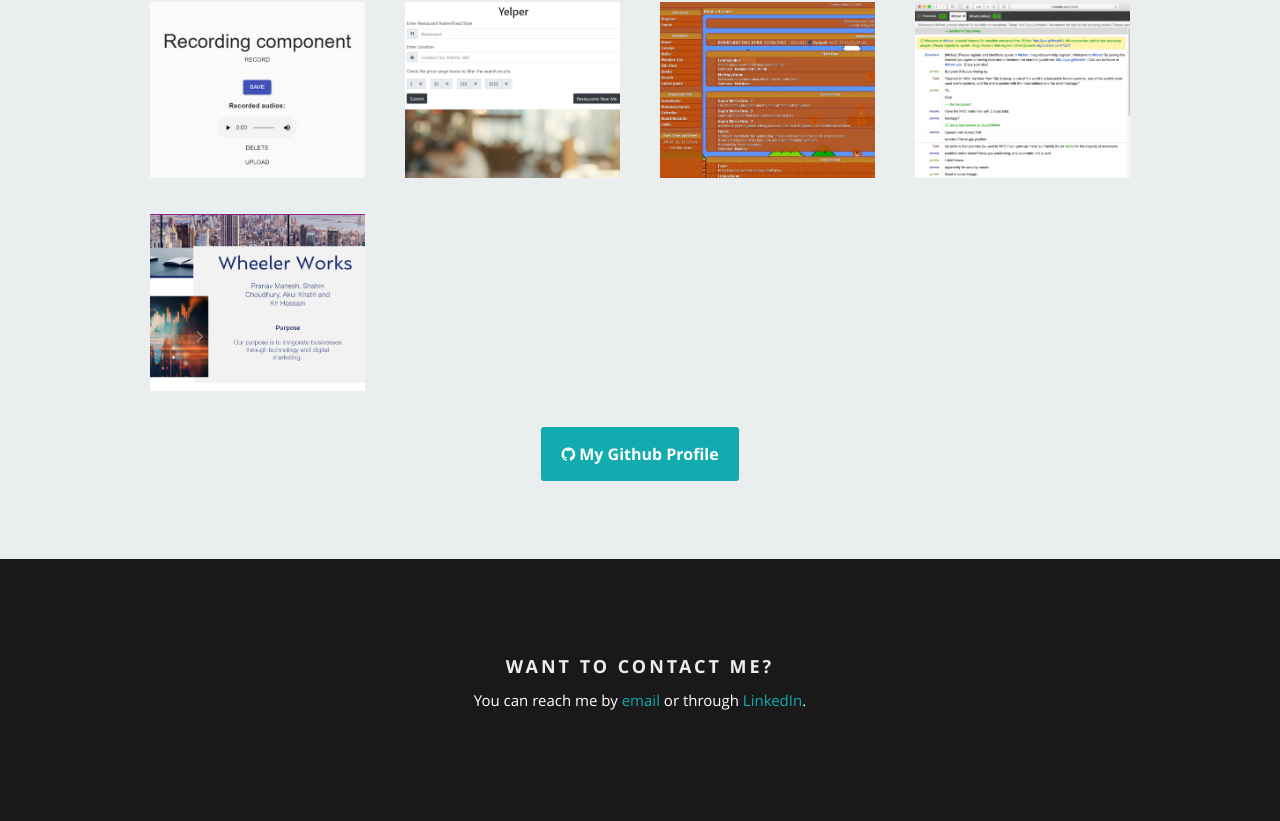
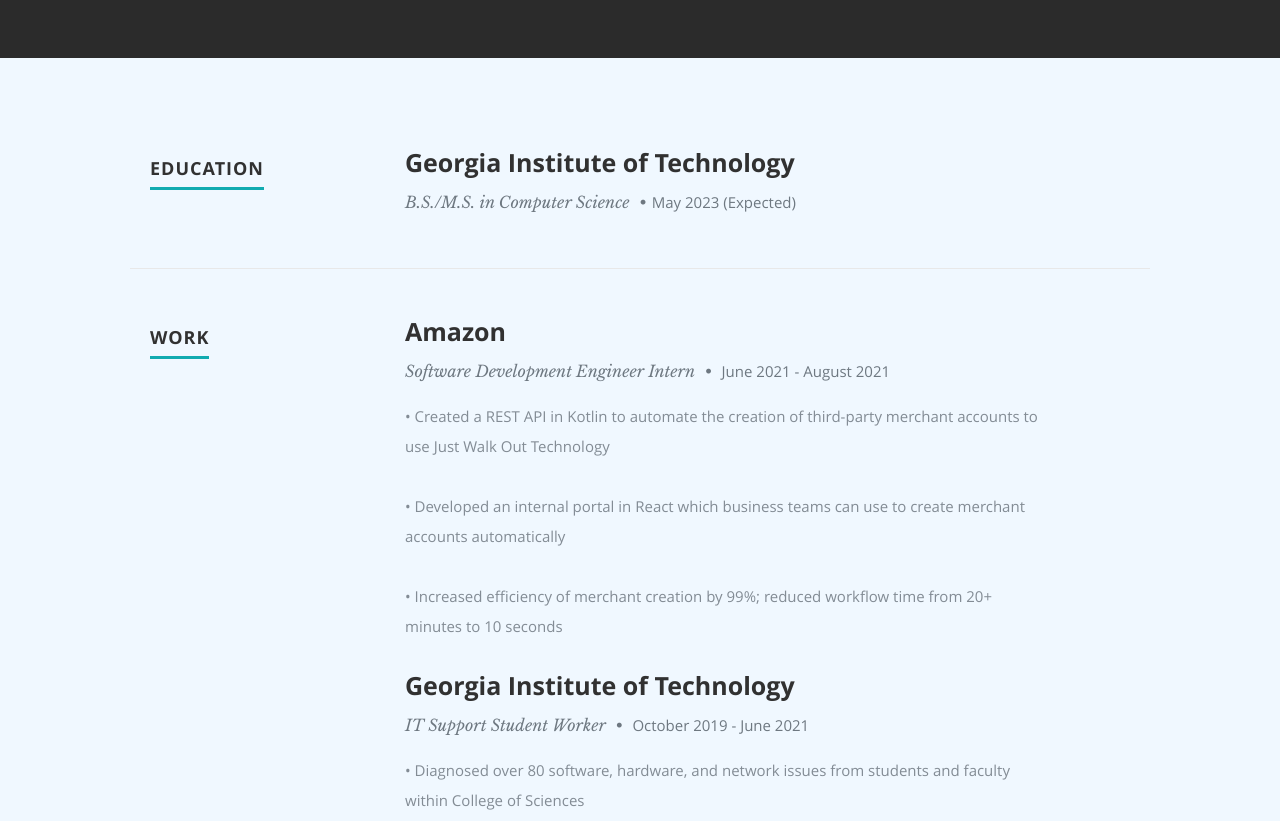
Before and after one commit to PranavMahesh1/pranavmahesh1.github.io, a React (Create React App) app: page / in a window 1280 px wide. Shown: the part 1920-2741 px from the top of the page. Built offline with nearby package versions, Linux system fonts and the light colour scheme.

Commit message:
Update site 2021

```diff
--- a/public/css/layout.css
+++ b/public/css/layout.css
@@ -259,12 +259,63 @@
 #about .right {
    float:right;
 }
+
+/* ------------------------------------------------------------------ */
+/* d. Resume Section
+/* ------------------------------------------------------------------ */
+
+#resume {
+   background: aliceblue;
+   padding-top: 90px;
+   padding-bottom: 72px;
+   overflow: hidden;
+}
+
+#resume a, #resume a:visited  { color: #11ABB0; }
+#resume a:hover, #resume a:focus { color: #313131; }
+
+#resume h1 {
+   font: 18px/24px 'opensans-bold', sans-serif;
+   text-transform: uppercase;
+   letter-spacing: 1px;
+}
+#resume h1 span {
+   border-bottom: 3px solid #11ABB0;
+   padding-bottom: 6px;
+}
+#resume h3 {
+   font: 25px/30px 'opensans-bold', sans-serif;
+}
+
+#resume .header-col { padding-top: 9px; }
+#resume .main-col { padding-right: 10%; }
+
+.education, .work {
+   margin-bottom: 48px;
+   padding-bottom: 24px;
+   border-bottom: 1px solid #E8E8E8;
+}
+#resume .info {
+   font: 16px/24px 'librebaskerville-italic', serif;
+   color: #6E7881;
+   margin-bottom: 18px;
+   margin-top: 9px;
+}
+#resume .info span {
+   margin-right: 5px;
+   margin-left: 5px;
+}
+#resume .date {
+   font: 15px/24px 'opensans-regular', sans-serif;
+   margin-top: 6px;
+}
+
 /* ------------------------------------------------------------------ */
 /* e. projects Section
 /* ------------------------------------------------------------------ */
 
 #projects {
-   background: #ebeeee;
+   background: #2B2B2B;
    padding-top: 90px;
    padding-bottom: 60px;
 }
@@ -274,7 +325,7 @@
    letter-spacing: 1px;
    text-align: center;
    margin-bottom: 48px;
-   color: black;
+   color: white;
 }
 
 /* Projects Content */
@@ -435,7 +486,7 @@
 /* ------------------------------------------------------------------ */
 
 #contact {
-   background: #191919;
+   background: aliceblue;
    padding-top: 96px;
    padding-bottom: 102px;
    color: #636363;
@@ -443,13 +494,13 @@
 #contact .section-head { margin-bottom: 42px; }
 
 #contact a, #contact a:visited  { color: #11ABB0; }
-#contact a:hover, #contact a:focus { color: #fff; }
+#contact a:hover, #contact a:focus { color: black; }
 
 #contact h1 {
    font: 18px/24px 'opensans-bold', sans-serif;
    text-transform: uppercase;
    letter-spacing: 3px;
-   color: #EBEEEE;
+   color: black;
    margin-bottom: 6px;
 }
 #contact h1 span { display: none; }
@@ -457,7 +508,7 @@
 
 #contact h4 {
    font: 16px/24px 'opensans-bold', sans-serif;
-   color: #EBEEEE;
+   color: black;
    margin-bottom: 6px;
 }
 #contact p.lead {
@@ -466,7 +517,7 @@
 }
 
 #contact p {
-   color: white;
+   color: black;
 }
 #contact .header-col { padding-top: 6px; }
 
--- a/public/resumeData.json
+++ b/public/resumeData.json
@@ -18,16 +18,16 @@
   "projects":{
     "projects": [
       {
+        "title":"Yelper",
+        "category":"A React web app I built to show restaurant information and map locations",
+        "image":"yelper.png",
+        "url":"https://pranavmahesh.com/yelper/"
+      },
+      {
         "title":"Quartet",
         "category":"A web app that allows choirs to sing together while being apart",
         "image":"quartet.png",
         "url":"https://github.com/adamhannadev/quartet"
-      },
-      {
-        "title":"Yelper",
-        "category":"A React web app I built to show restaurant information and map locations",
-        "image":"yelper.png",
-        "url":"https://pranavmahesh.com/yelper/"
       },
       {
         "title":"MRBoard",
@@ -48,5 +48,79 @@
         "url":"https://khhossain.wixsite.com/wheeler-works"
       }
     ]
+  },
+  "resume": {
+    "skillmessage": "Here are some of my technical skills:",
+    "education": [
+      {
+        "school": "Georgia Institute of Technology",
+        "degree": "B.S./M.S. in Computer Science",
+        "graduated": "May 2023 (Expected)"
+      }
+    ],
+    "work": [
+      {
+        "company": "Amazon",
+        "title": "Software Development Engineer Intern",
+        "years": "June 2021 - August 2021",
+        "description": "Created a REST API in Kotlin to automate the creation of third-party merchant accounts to use Just Walk Out Technology",
+        "description2": "Developed an internal portal in React which business teams can use to create merchant accounts automatically",
+        "description3": "Increased efficiency of merchant creation by 99%; reduced workflow time from 20+ minutes to 10 seconds"
+      },
+      {
+        "company": "Georgia Institute of Technology",
+        "title": "IT Support Student Worker",
+        "years": "October 2019 - June 2021",
+        "description": "Diagnosed over 80 software, hardware, and network issues from students and faculty within College of Sciences",
+        "description2": "Assisted over 3000 users to transition from in-person to online classes due to COVID-19 pandemic",
+        "description3": "Installed and purchased over 100 workstations, laptops, servers, and other pieces of equipment"
+      },
+      {
+        "company": "NASA Glenn Research Center",
+        "title": "Cybersecurity Intern",
+        "years": "June 2019 - August 2019",
+        "description": "Improved the cybersecurity of the Data Systems Branch by securing multiple HP Color LaserJet printers",
+        "description2": "Produced printer security documentation and technical report for future employees to utilize",
+        "description3": "Performed vulnerability assessments on various IoT devices"
+      }
+    ],
+    "skills": [
+      {
+        "name": "Java/Kotlin",
+        "level": "60%"
+      },
+      {
+        "name": "Python",
+        "level": "55%"
+      },
+      {
+        "name": "JavaScript",
+        "level": "50%"
+      },
+      {
+        "name": "HTML/CSS",
+        "level": "90%"
+      },
+      {
+        "name": "SQL",
+        "level": "80%"
+      },
+      {
+        "name": "React",
+        "level": "50%"
+      },
+      {
+        "name": "Node.js",
+        "level": "80%"
+      },
+      {
+        "name": "Git",
+        "level": "80%"
+      },
+      {
+        "name": "AWS",
+        "level": "80%"
+      }
+    ]
   }
 }
--- a/src/App.js
+++ b/src/App.js
@@ -7,6 +7,7 @@
 import About from './Components/About';
 import Contact from './Components/Contact';
 import Projects from './Components/Projects';
+import Resume from './Components/Resume';
 
 
 class App extends Component {
@@ -47,6 +48,7 @@
       <div className="App">
         <Header data={this.state.resumeData.main}/>
         <About data={this.state.resumeData.main}/>
+        <Resume data={this.state.resumeData.resume}/>
         <Projects data={this.state.resumeData.projects}/>
         <Contact data={this.state.resumeData.main}/>
         <Footer data={this.state.resumeData.main}/>
--- a/src/Components/Header.js
+++ b/src/Components/Header.js
@@ -21,9 +21,9 @@
          <ul id="nav" className="nav">
             <li className="current"><a className="smoothscroll" href="#home">Home</a></li>
             <li><a className="smoothscroll" href="#about">About</a></li>
+            <li><a className="smoothscroll" href="#resume">Resume</a></li>
             <li><a className="smoothscroll" href="#projects">Projects</a></li>
             <li><a className="smoothscroll" href="#contact">Contact</a></li>
-            <li><a href="./Resume_Pranav_Website.pdf">Resume</a></li>
          </ul>
 
       </nav>
@@ -31,7 +31,7 @@
       <div className="row banner">
          <div className="banner-text">
             <h1>{name}</h1>
-            <h3>Hi there! I'm Pranav, second year <b>Computer Science</b> major at <b>Georgia Tech</b>, and aspiring software engineer.</h3>
+            <h3>Hi there! I'm Pranav, third year <b>Computer Science</b> major at <b>Georgia Tech</b>, and aspiring software engineer.</h3>
 
             <ul className="social">
                {networks}
--- /dev/null
+++ b/src/Components/Resume.js
@@ -0,0 +1,81 @@
+import React, { Component } from 'react';
+
+class Resume extends Component {
+  render() {
+
+    if(this.props.data){
+      var skillmessage = this.props.data.skillmessage;
+      var education = this.props.data.education.map(function(education){
+        return <div key={education.school}><h3>{education.school}</h3>
+        <p className="info">{education.degree} <span>&bull;</span><em className="date">{education.graduated}</em></p>
+        <p>{education.description}</p></div>
+      })
+      var work = this.props.data.work.map(function(work){
+        return <div key={work.company}><h3>{work.company}</h3>
+            <p className="info">{work.title}<span> &bull; </span> <em className="date">{work.years}</em></p>
+            <p>&bull; {work.description}</p>
+            <p>&bull; {work.description2}</p>
+            <p>&bull; {work.description3}</p>
+        </div>
+      })
+      var skills = this.props.data.skills.map(function(skills){
+        var className = 'bar-expand '+skills.name.toLowerCase();
+        return <li key={skills.name}><span style={{width:skills.level}}className={className}></span><em>{skills.name}</em></li>
+      })
+    }
+
+    return (
+      <section id="resume">
+
+      <div className="row education">
+         <div className="three columns header-col">
+            <h1><span>Education</span></h1>
+         </div>
+
+         <div className="nine columns main-col">
+            <div className="row item">
+               <div className="twelve columns">
+                 {education}
+               </div>
+            </div>
+         </div>
+      </div>
+
+
+      <div className="row work">
+
+         <div className="three columns header-col">
+            <h1><span>Work</span></h1>
+         </div>
+
+         <div className="nine columns main-col">
+          {work}
+        </div>
+    </div>
+
+
+
+      <div className="row skill">
+
+         <div className="three columns header-col">
+            <h1><span>Skills</span></h1>
+         </div>
+
+         <div className="nine columns main-col">
+
+            <p>{skillmessage}
+            </p>
+
+				<div className="bars">
+				   <ul className="skills">
+					  {skills}
+					</ul>
+				</div>
+			</div>
+      </div>
+   </section>
+    );
+  }
+}
+
+export default Resume;
```
Also changed, not shown: src/Components/About.js (+6 -12 lines), 1 other file (tests, documents, lock files or other folders).
